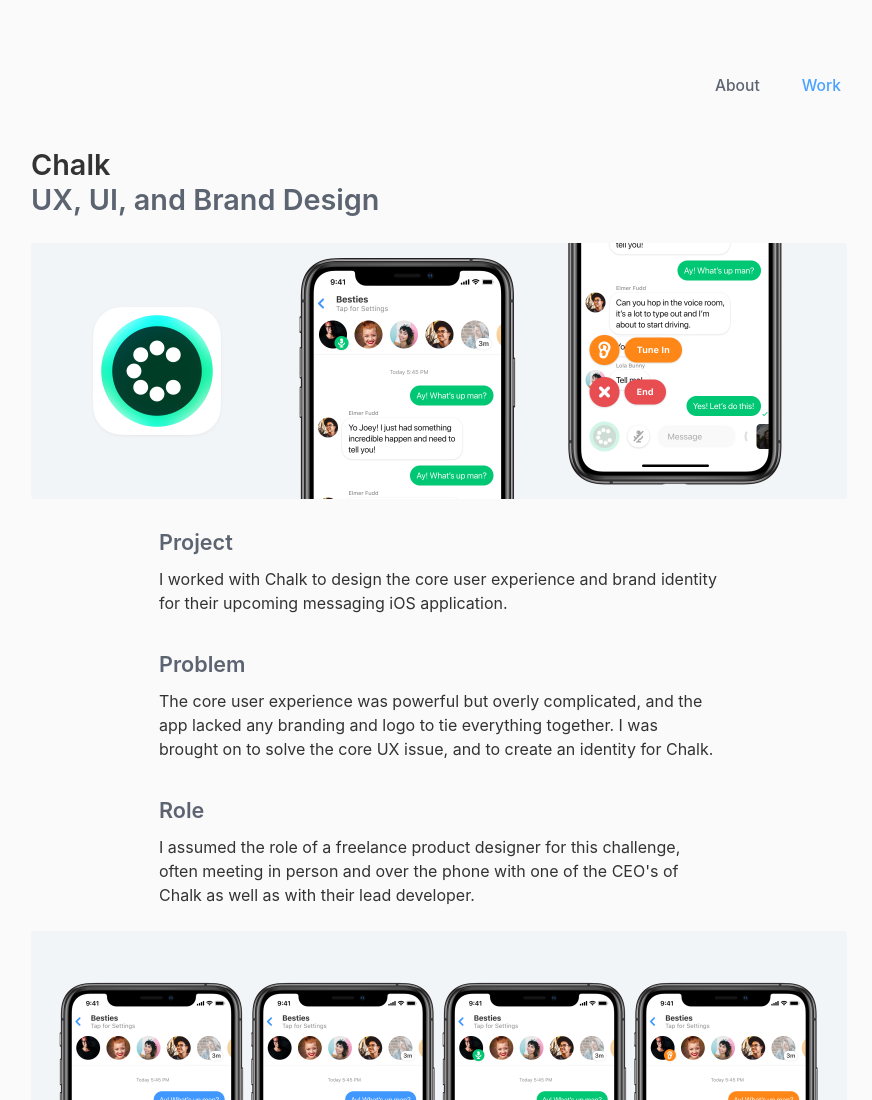
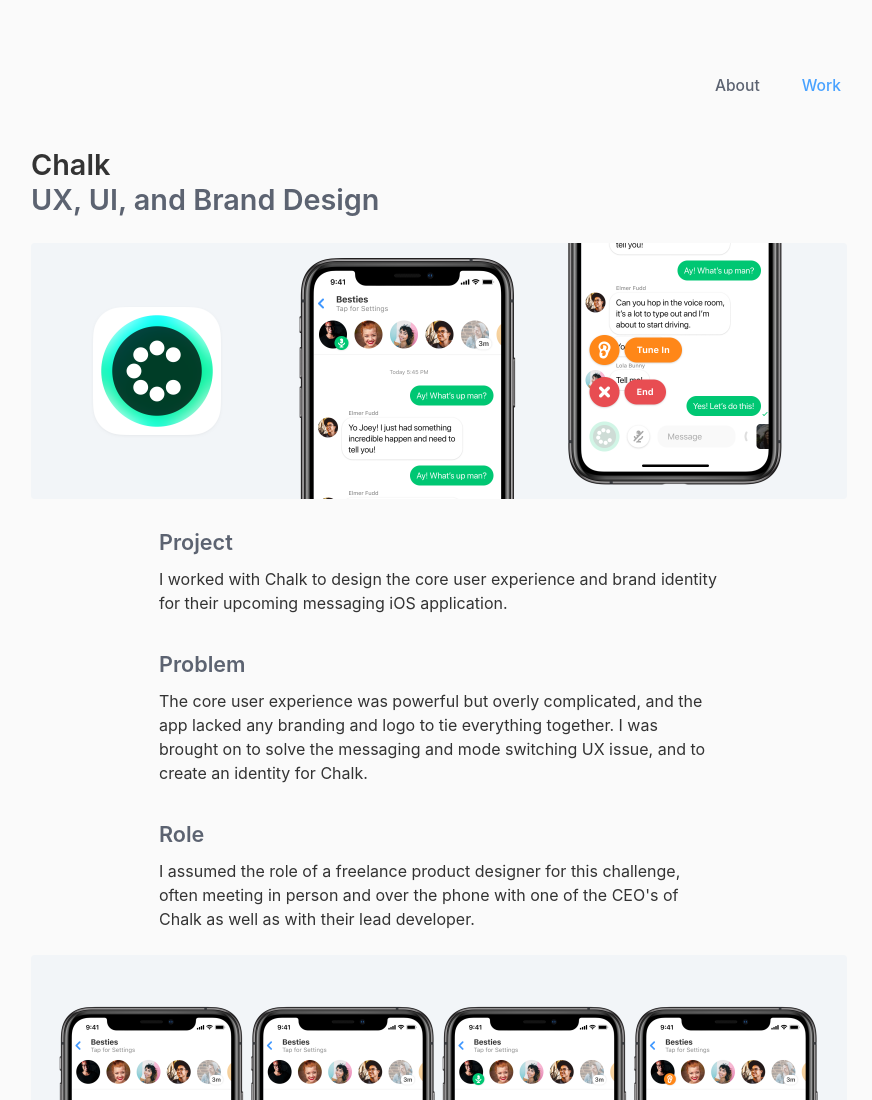
Before and after one commit to gavinmn/portfolio-old, a plain HTML site: page chalk.html in a window 1280 px wide. Shown: the top 1100 px of the page, without its empty margins (201-1073 px from the left). Drawn offline with Linux system fonts and the light colour scheme; a web font is replaced by a local one.

Commit message:
fixed typo

```diff
--- a/chalk.html
+++ b/chalk.html
@@ -61,7 +61,7 @@
 				<div class="case-study-text-flex">
 					<div class="case-study-body-container-center">
 						<h2 class="case-study-h2 bold-text light-grey-text">Problem</h2>
-						<p class="body-text case-study-body dark-grey-text">The core user experience was powerful but overly complicated, and the app lacked any branding and logo to tie everything together. I was brought on to solve the core UX issue, and to create an identity for Chalk.</p>
+						<p class="body-text case-study-body dark-grey-text">The core user experience was powerful but overly complicated, and the app lacked any branding and logo to tie everything together. I was brought on to solve the messaging and mode switching UX issue, and to create an identity for Chalk.</p>
 					</div>
 				</div>
 
```
